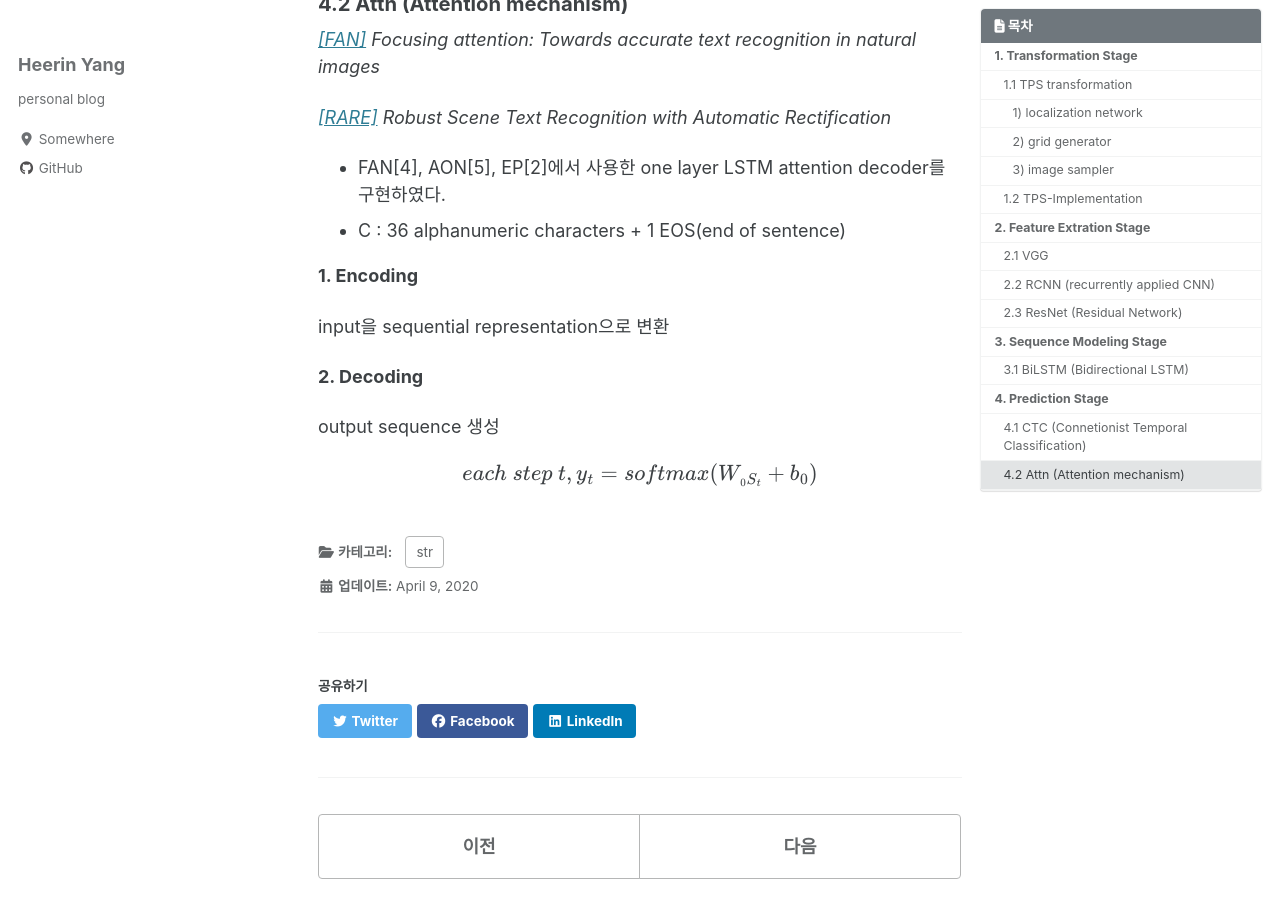
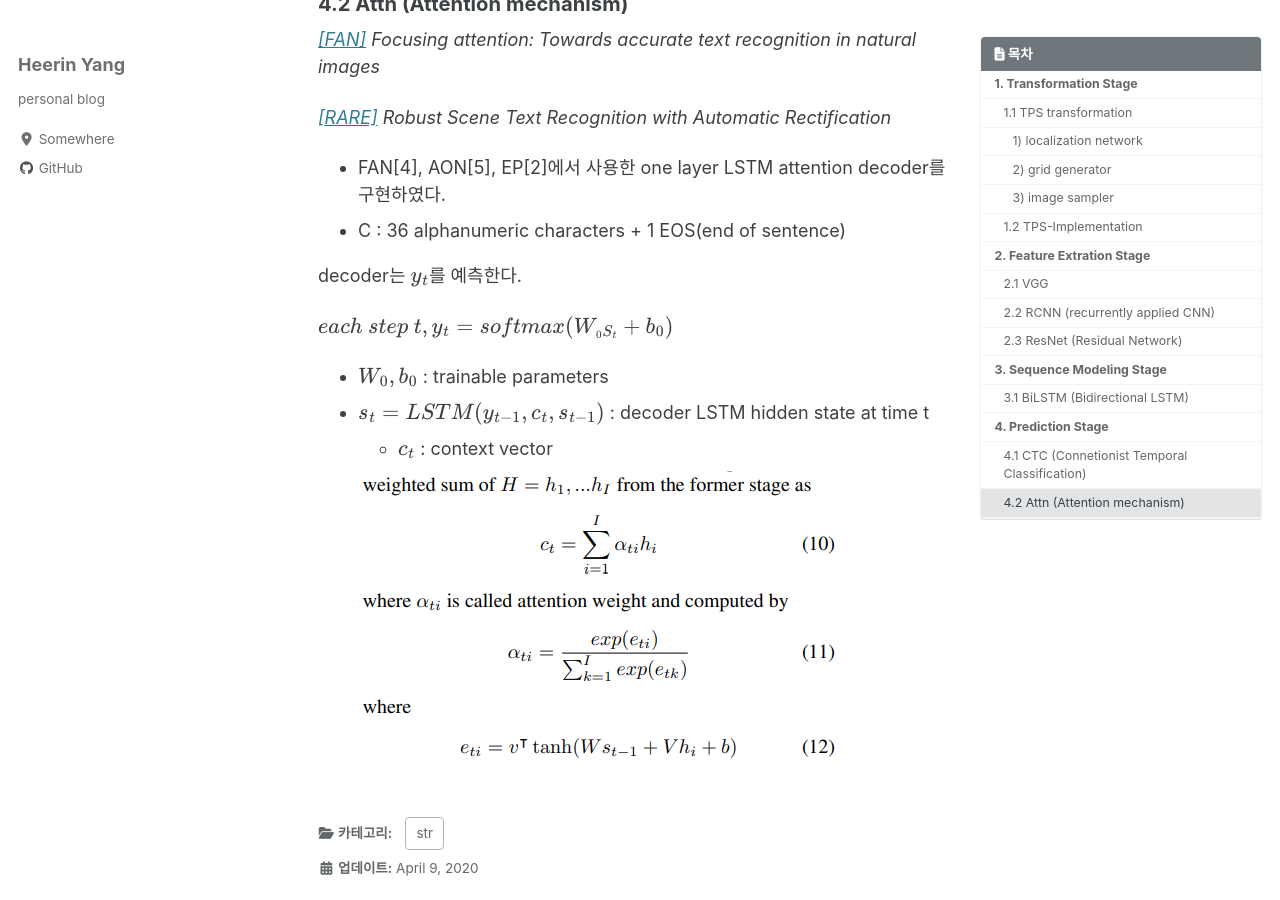
Before and after one commit to hryang06/hryang06.github.io, a Jekyll site: the page built from _posts/2020-04-09-STR-module.md, in a window 1280 px wide and 900 px high, scrolled down 13100 px. Built offline with Jekyll 4.4.1, drawn with Linux system fonts in a browser that asks for light colours; cached includes are drawn as plain includes; nearby versions of some CDN libraries; formulas are drawn with MathJax 3.

Commit message:
Modify Attn part in STR module post

```diff
--- a/_posts/2020-04-09-STR-module.md
+++ b/_posts/2020-04-09-STR-module.md
@@ -249,12 +249,11 @@ t는 time step이고, 세 가지 문자 {a, b, -}가 존재한다. 위의 그림
 - FAN[4], AON[5], EP[2]에서 사용한 one layer LSTM attention decoder를 구현하였다.
 - C : 36 alphanumeric characters + 1 EOS(end of sentence)
 
-**1. Encoding**
-
-input을 sequential representation으로 변환
-
-**2. Decoding**
-
-output sequence 생성
+ decoder는 $$y_t$$를 예측한다.
 
 $$each\ step\ t, y_t = softmax(W_{_0S_t} + b_0)$$
+- $$W_0, b_0$$ : trainable parameters
+- $$s_t = LSTM(y_{t-1}, c_t, s_{t-1})$$ : decoder LSTM hidden state at time t
+    - $$c_t$$ : context vector
+
+    ![Formula 10-12](/assets/images/post/str/formula10-12.PNG){: .center}
```
Also changed, not shown: assets/images/post/str/formula10-12.PNG (added).
